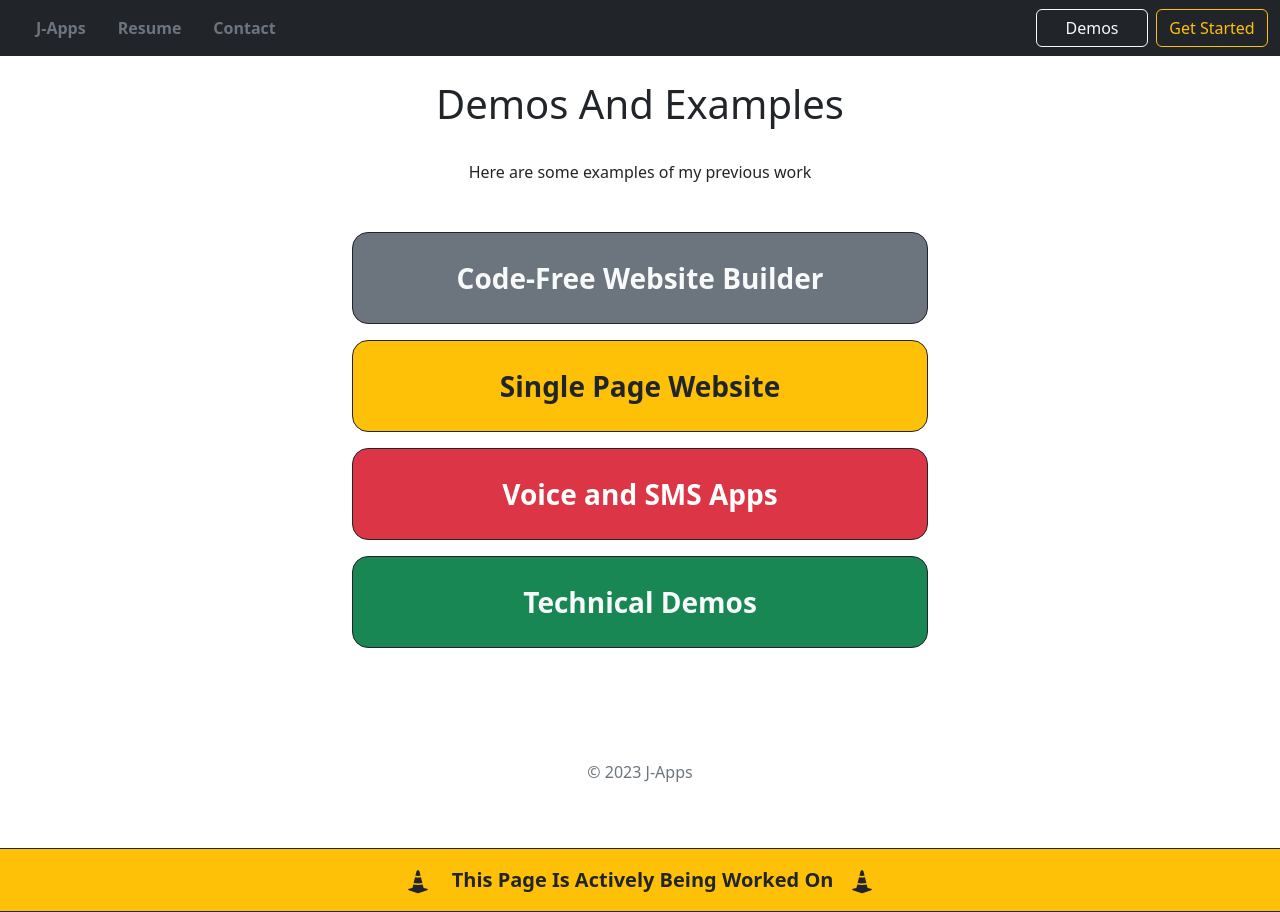
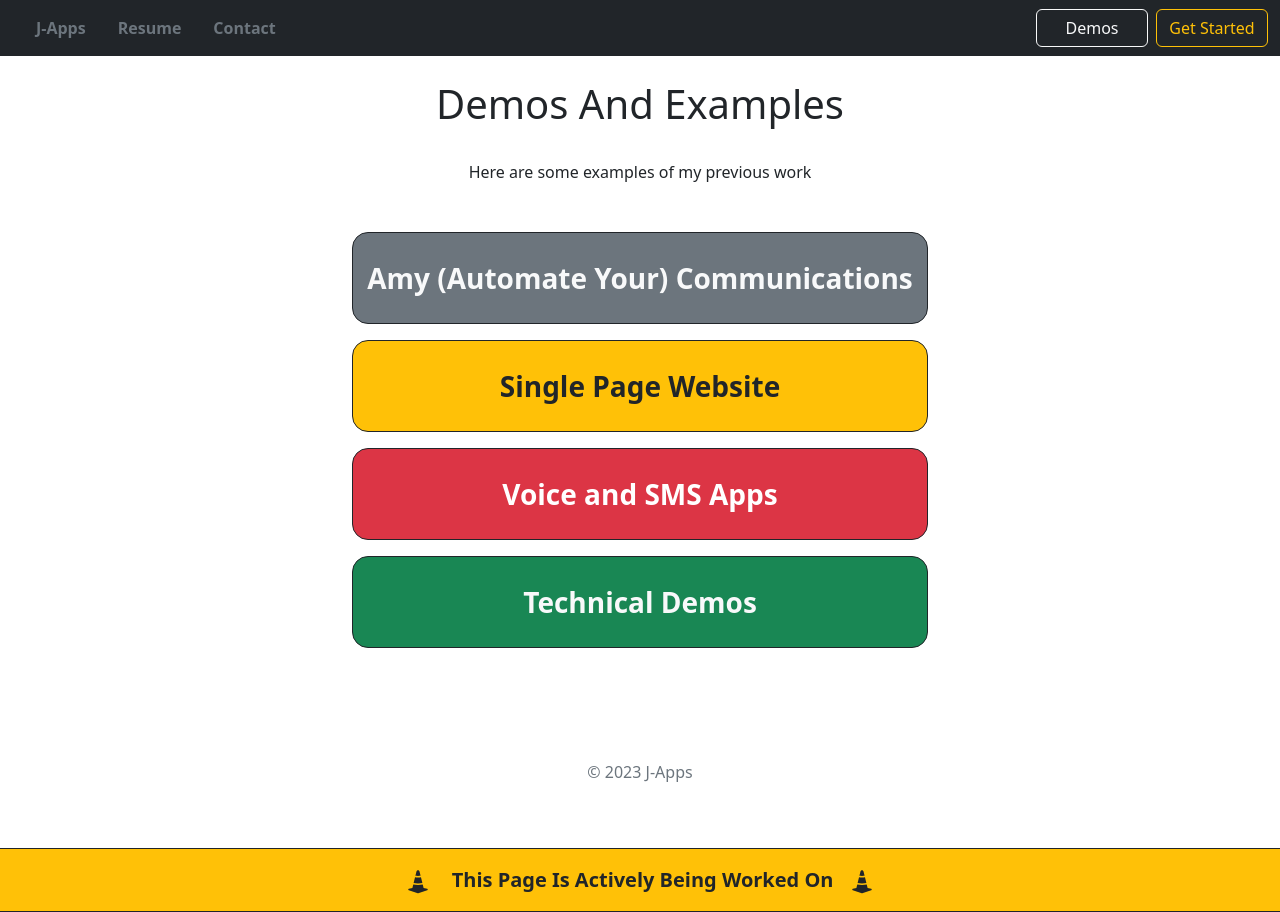
Before and after one commit to jado66/my-site, a Next.js app: page /demos in a window 1280 px wide. Built offline with nearby package versions, Linux system fonts and the light colour scheme.

Commit message:
Changed a demo link

```diff
--- a/src/components/pages/DemosContent.jsx
+++ b/src/components/pages/DemosContent.jsx
@@ -8,8 +8,8 @@ const DemosContent = (props) =>{
             <p className="text-center mb-5 px">Here are some examples of my previous work</p>
 
             <div className="px-3">
-            <Link className="btn btn-secondary col-lg-6 col-12 mx-lg-auto  border py-4 d-flex rounded-4 border-dark text-decoration-none mb-3" href='https://jado66.github.io/reactive-site-creator-live/'>
-                <span className="text-center fs-3 flex-grow-1 fw-bold text-light">Code-Free Website Builder</span>
+            <Link className="btn btn-secondary col-lg-6 col-12 mx-lg-auto  border py-4 d-flex rounded-4 border-dark text-decoration-none mb-3" href='https://amybot.dev/'>
+                <span className="text-center fs-3 flex-grow-1 fw-bold text-light">{"Amy (Automate Your) Communications"}</span>
             </Link>
 
             <Link
```
